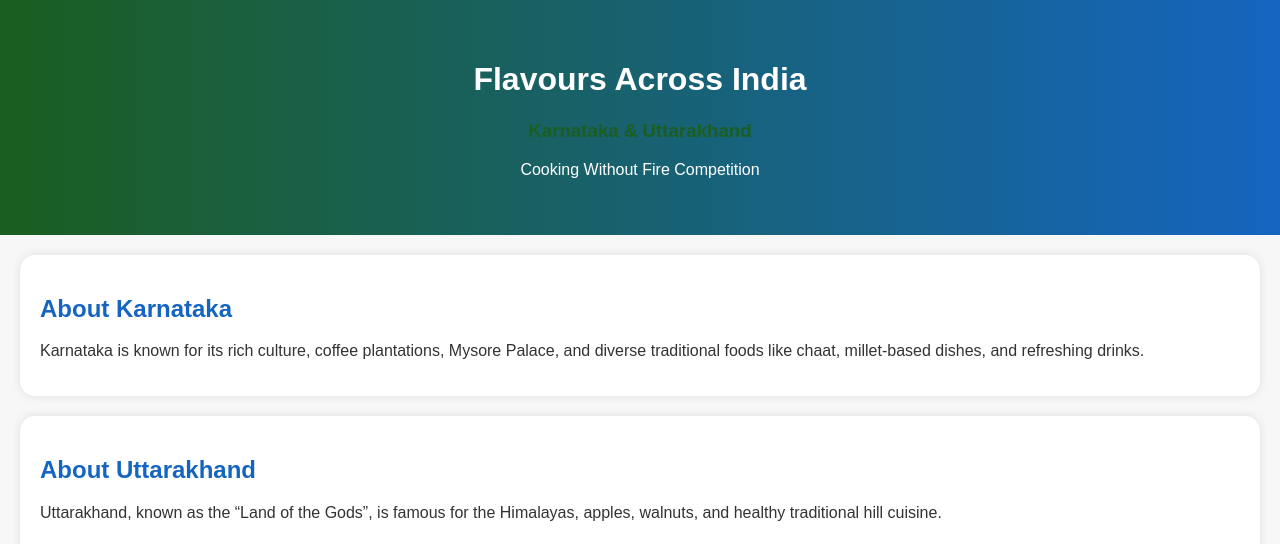
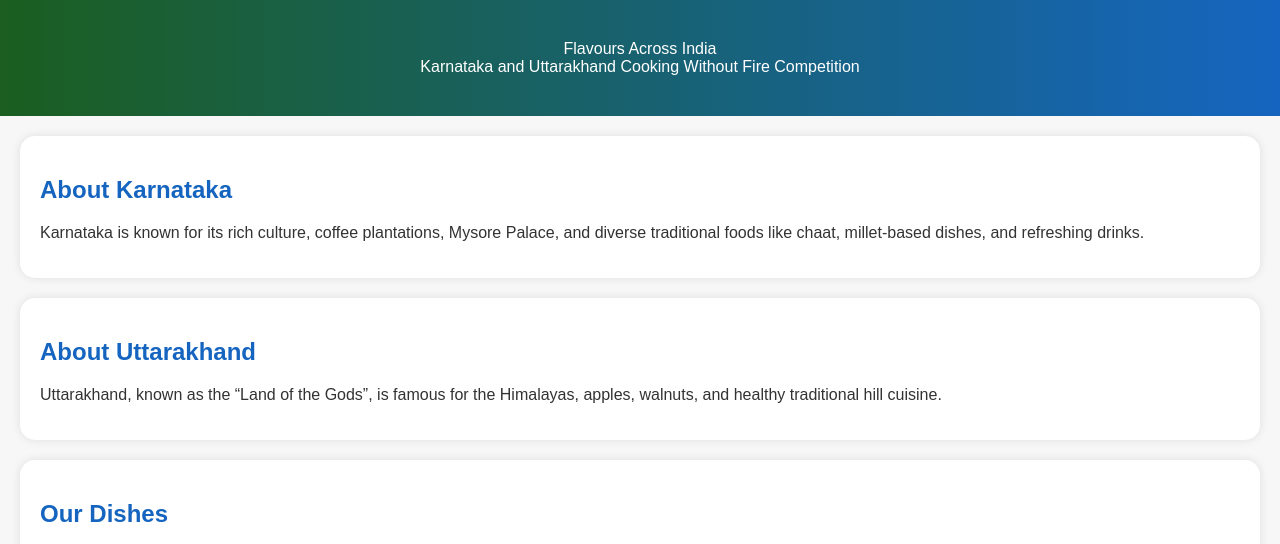
Before and after one commit to itsaadyanotaadhya/Flavours-Across-India, a plain HTML site: page index.html in a window 1280 px wide. Shown: the top 544 px of the page. Drawn offline with Linux system fonts and the light colour scheme.

Commit message:
Update index.html

```diff
--- a/index.html
+++ b/index.html
@@ -68,9 +68,10 @@
 <body>
 
 <header>
-    <h1>Flavours Across India</h1>
-    <h3>Karnataka & Uttarakhand</h3>
-    <p>Cooking Without Fire Competition</p>
+    <div class="main-heading">
+    Flavours Across India<br>
+    Karnataka and Uttarakhand Cooking Without Fire Competition
+</div>
 </header>
 
 <section>
```
